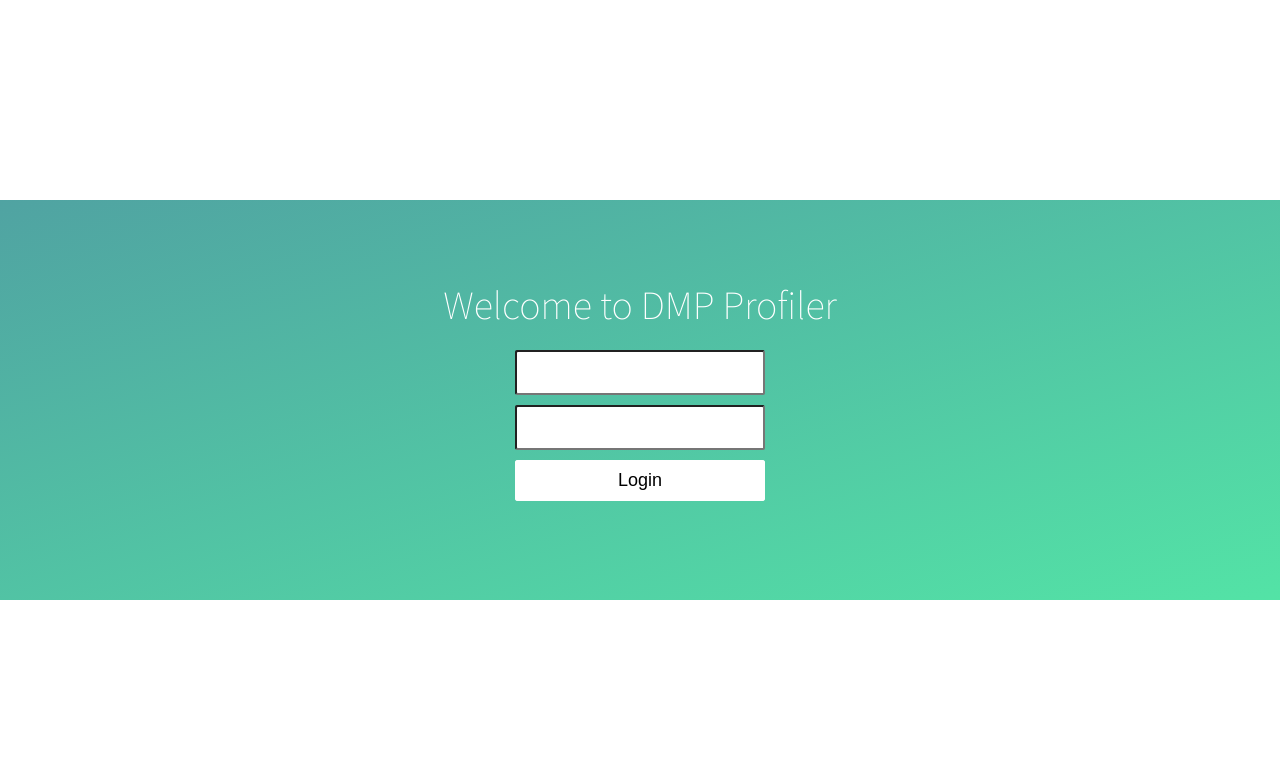
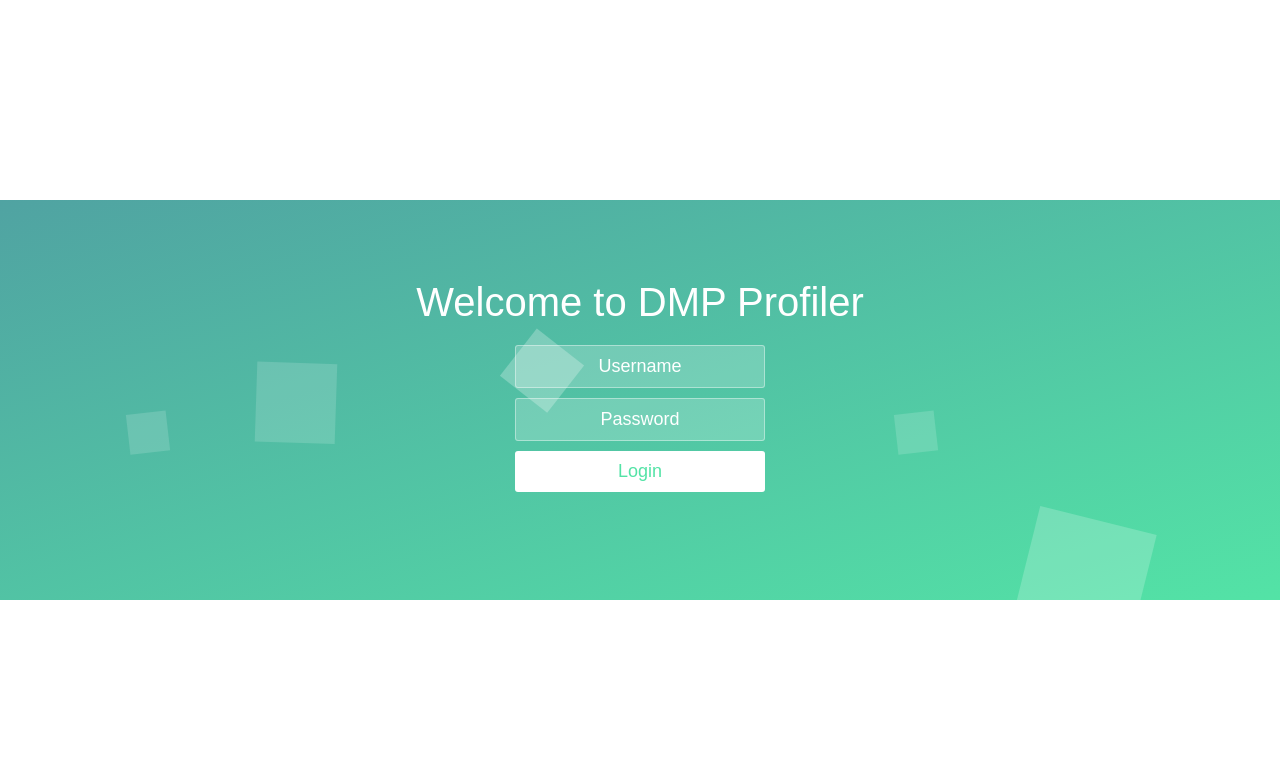
Before and after one commit to od-erdene/cprofiler, a Flask app: template app/templates/login.html in a window 1280 px wide. Shown: the top 759 px of the page. Run offline with Flask 2, Linux system fonts and the light colour scheme; the template is opened without the code that fills it, so the values that code supplies are empty; parts of the project's set-up code (start-up, migrations or seed data) failed here and were passed over; some libraries are stand-ins or nearby versions; some web fonts are replaced.

Commit message:
fix login html

```diff
--- a/app/main.py
+++ b/app/main.py
@@ -32,6 +32,7 @@
 # it to the caller however you choose.
 @cprofiler.route('/login', methods=['POST'])
 def login():
+    print("test")
     if not request.is_json:
         return jsonify({"msg": "Missing JSON in request"}), 400
 
--- a/app/static/login.css
+++ b/app/static/login.css
@@ -1,51 +1,158 @@
-@import url(https://fonts.googleapis.com/css?family=Source+Sans+Pro:200,300);
-
-@prim: #53e3a6;
-
-*{
+/* cyrillic-ext */
+@font-face {
+font-family: 'Source Sans Pro';
+font-style: normal;
+font-weight: 200;
+src: local('Source Sans Pro ExtraLight'), local('SourceSansPro-ExtraLight'), url(https://fonts.gstatic.com/s/sourcesanspro/v13/6xKydSBYKcSV-LCoeQqfX1RYOo3i94_wmhdu3cOWxy40.woff2) format('woff2');
+unicode-range: U+0460-052F, U+1C80-1C88, U+20B4, U+2DE0-2DFF, U+A640-A69F, U+FE2E-FE2F;
+}
+/* cyrillic */
+@font-face {
+font-family: 'Source Sans Pro';
+font-style: normal;
+font-weight: 200;
+src: local('Source Sans Pro ExtraLight'), local('SourceSansPro-ExtraLight'), url(https://fonts.gstatic.com/s/sourcesanspro/v13/6xKydSBYKcSV-LCoeQqfX1RYOo3i94_wkxdu3cOWxy40.woff2) format('woff2');
+unicode-range: U+0400-045F, U+0490-0491, U+04B0-04B1, U+2116;
+}
+/* greek-ext */
+@font-face {
+font-family: 'Source Sans Pro';
+font-style: normal;
+font-weight: 200;
+src: local('Source Sans Pro ExtraLight'), local('SourceSansPro-ExtraLight'), url(https://fonts.gstatic.com/s/sourcesanspro/v13/6xKydSBYKcSV-LCoeQqfX1RYOo3i94_wmxdu3cOWxy40.woff2) format('woff2');
+unicode-range: U+1F00-1FFF;
+}
+/* greek */
+@font-face {
+font-family: 'Source Sans Pro';
+font-style: normal;
+font-weight: 200;
+src: local('Source Sans Pro ExtraLight'), local('SourceSansPro-ExtraLight'), url(https://fonts.gstatic.com/s/sourcesanspro/v13/6xKydSBYKcSV-LCoeQqfX1RYOo3i94_wlBdu3cOWxy40.woff2) format('woff2');
+unicode-range: U+0370-03FF;
+}
+/* vietnamese */
+@font-face {
+font-family: 'Source Sans Pro';
+font-style: normal;
+font-weight: 200;
+src: local('Source Sans Pro ExtraLight'), local('SourceSansPro-ExtraLight'), url(https://fonts.gstatic.com/s/sourcesanspro/v13/6xKydSBYKcSV-LCoeQqfX1RYOo3i94_wmBdu3cOWxy40.woff2) format('woff2');
+unicode-range: U+0102-0103, U+0110-0111, U+0128-0129, U+0168-0169, U+01A0-01A1, U+01AF-01B0, U+1EA0-1EF9, U+20AB;
+}
+/* latin-ext */
+@font-face {
+font-family: 'Source Sans Pro';
+font-style: normal;
+font-weight: 200;
+src: local('Source Sans Pro ExtraLight'), local('SourceSansPro-ExtraLight'), url(https://fonts.gstatic.com/s/sourcesanspro/v13/6xKydSBYKcSV-LCoeQqfX1RYOo3i94_wmRdu3cOWxy40.woff2) format('woff2');
+unicode-range: U+0100-024F, U+0259, U+1E00-1EFF, U+2020, U+20A0-20AB, U+20AD-20CF, U+2113, U+2C60-2C7F, U+A720-A7FF;
+}
+/* latin */
+@font-face {
+font-family: 'Source Sans Pro';
+font-style: normal;
+font-weight: 200;
+src: local('Source Sans Pro ExtraLight'), local('SourceSansPro-ExtraLight'), url(https://fonts.gstatic.com/s/sourcesanspro/v13/6xKydSBYKcSV-LCoeQqfX1RYOo3i94_wlxdu3cOWxw.woff2) format('woff2');
+unicode-range: U+0000-00FF, U+0131, U+0152-0153, U+02BB-02BC, U+02C6, U+02DA, U+02DC, U+2000-206F, U+2074, U+20AC, U+2122, U+2191, U+2193, U+2212, U+2215, U+FEFF, U+FFFD;
+}
+/* cyrillic-ext */
+@font-face {
+font-family: 'Source Sans Pro';
+font-style: normal;
+font-weight: 300;
+src: local('Source Sans Pro Light'), local('SourceSansPro-Light'), url(https://fonts.gstatic.com/s/sourcesanspro/v13/6xKydSBYKcSV-LCoeQqfX1RYOo3ik4zwmhdu3cOWxy40.woff2) format('woff2');
+unicode-range: U+0460-052F, U+1C80-1C88, U+20B4, U+2DE0-2DFF, U+A640-A69F, U+FE2E-FE2F;
+}
+/* cyrillic */
+@font-face {
+font-family: 'Source Sans Pro';
+font-style: normal;
+font-weight: 300;
+src: local('Source Sans Pro Light'), local('SourceSansPro-Light'), url(https://fonts.gstatic.com/s/sourcesanspro/v13/6xKydSBYKcSV-LCoeQqfX1RYOo3ik4zwkxdu3cOWxy40.woff2) format('woff2');
+unicode-range: U+0400-045F, U+0490-0491, U+04B0-04B1, U+2116;
+}
+/* greek-ext */
+@font-face {
+font-family: 'Source Sans Pro';
+font-style: normal;
+font-weight: 300;
+src: local('Source Sans Pro Light'), local('SourceSansPro-Light'), url(https://fonts.gstatic.com/s/sourcesanspro/v13/6xKydSBYKcSV-LCoeQqfX1RYOo3ik4zwmxdu3cOWxy40.woff2) format('woff2');
+unicode-range: U+1F00-1FFF;
+}
+/* greek */
+@font-face {
+font-family: 'Source Sans Pro';
+font-style: normal;
+font-weight: 300;
+src: local('Source Sans Pro Light'), local('SourceSansPro-Light'), url(https://fonts.gstatic.com/s/sourcesanspro/v13/6xKydSBYKcSV-LCoeQqfX1RYOo3ik4zwlBdu3cOWxy40.woff2) format('woff2');
+unicode-range: U+0370-03FF;
+}
+/* vietnamese */
+@font-face {
+font-family: 'Source Sans Pro';
+font-style: normal;
+font-weight: 300;
+src: local('Source Sans Pro Light'), local('SourceSansPro-Light'), url(https://fonts.gstatic.com/s/sourcesanspro/v13/6xKydSBYKcSV-LCoeQqfX1RYOo3ik4zwmBdu3cOWxy40.woff2) format('woff2');
+unicode-range: U+0102-0103, U+0110-0111, U+0128-0129, U+0168-0169, U+01A0-01A1, U+01AF-01B0, U+1EA0-1EF9, U+20AB;
+}
+/* latin-ext */
+@font-face {
+font-family: 'Source Sans Pro';
+font-style: normal;
+font-weight: 300;
+src: local('Source Sans Pro Light'), local('SourceSansPro-Light'), url(https://fonts.gstatic.com/s/sourcesanspro/v13/6xKydSBYKcSV-LCoeQqfX1RYOo3ik4zwmRdu3cOWxy40.woff2) format('woff2');
+unicode-range: U+0100-024F, U+0259, U+1E00-1EFF, U+2020, U+20A0-20AB, U+20AD-20CF, U+2113, U+2C60-2C7F, U+A720-A7FF;
+}
+/* latin */
+@font-face {
+font-family: 'Source Sans Pro';
+font-style: normal;
+font-weight: 300;
+src: local('Source Sans Pro Light'), local('SourceSansPro-Light'), url(https://fonts.gstatic.com/s/sourcesanspro/v13/6xKydSBYKcSV-LCoeQqfX1RYOo3ik4zwlxdu3cOWxw.woff2) format('woff2');
+unicode-range: U+0000-00FF, U+0131, U+0152-0153, U+02BB-02BC, U+02C6, U+02DA, U+02DC, U+2000-206F, U+2074, U+20AC, U+2122, U+2191, U+2193, U+2212, U+2215, U+FEFF, U+FFFD;
+}
+* {
 box-sizing: border-box;
 margin: 0;
 padding: 0;
-
 font-weight: 300;
 }
-
-body{
+body {
 font-family: 'Source Sans Pro', sans-serif;
 color: white;
 font-weight: 300;
-
-    ::-webkit-input-placeholder { /* WebKit browsers */
+}
+body ::-webkit-input-placeholder {
+/* WebKit browsers */
 font-family: 'Source Sans Pro', sans-serif;
-        color:    white;
+color: white;
 font-weight: 300;
 }
-    :-moz-placeholder { /* Mozilla Firefox 4 to 18 */
+body :-moz-placeholder {
+/* Mozilla Firefox 4 to 18 */
 font-family: 'Source Sans Pro', sans-serif;
-        color:    white;
-        opacity:  1;
+color: white;
+opacity: 1;
 font-weight: 300;
 }
-    ::-moz-placeholder { /* Mozilla Firefox 19+ */
+body ::-moz-placeholder {
+/* Mozilla Firefox 19+ */
 font-family: 'Source Sans Pro', sans-serif;
-        color:    white;
-        opacity:  1;
+color: white;
+opacity: 1;
 font-weight: 300;
 }
-    :-ms-input-placeholder { /* Internet Explorer 10+ */
+body :-ms-input-placeholder {
+/* Internet Explorer 10+ */
 font-family: 'Source Sans Pro', sans-serif;
-        color:    white;
+color: white;
 font-weight: 300;
 }
-}
-
-.wrapper{
+.wrapper {
 background: #50a3a2;
 background: -webkit-linear-gradient(top left, #50a3a2 0%, #53e3a6 100%);
 background: -moz-linear-gradient(top left, #50a3a2 0%, #53e3a6 100%);
 background: -o-linear-gradient(top left, #50a3a2 0%, #53e3a6 100%);
 background: linear-gradient(to bottom right, #50a3a2 0%, #53e3a6 100%);
-
 position: absolute;
 top: 50%;
 left: 0;
@@ -53,195 +160,160 @@
 height: 400px;
 margin-top: -200px;
 overflow: hidden;
-
-    &.form-success{
-        .container{
-            h1{
+}
+.wrapper.form-success .container h1 {
 transform: translateY(85px);
 }
-        }
-    }
-}
-
-.container{
+.container {
 max-width: 600px;
 margin: 0 auto;
 padding: 80px 0;
 height: 400px;
 text-align: center;
-
-    h1{
+}
+.container h1 {
 font-size: 40px;
 transition-duration: 1s;
 transition-timing-function: ease-in-put;
 font-weight: 200;
 }
-}
-
-form{
+form {
 padding: 20px 0;
 position: relative;
 z-index: 2;
-
-    input{
-        display: block;
+}
+form input {
 appearance: none;
 outline: 0;
-        border: 1px solid fade(white, 40%);
-        background-color: fade(white, 20%);
+border: 1px solid rgba(255, 255, 255, 0.4);
+background-color: rgba(255, 255, 255, 0.2);
 width: 250px;
-
 border-radius: 3px;
 padding: 10px 15px;
 margin: 0 auto 10px auto;
 display: block;
 text-align: center;
 font-size: 18px;
-
 color: white;
-
 transition-duration: 0.25s;
 font-weight: 300;
-
-        &:hover{
-            background-color: fade(white, 40%);
 }
-
-        &:focus{
+form input:hover {
+background-color: rgba(255, 255, 255, 0.4);
+}
+form input:focus {
 background-color: white;
 width: 300px;
-
-            color: @prim;
+color: #53e3a6;
 }
-    }
-
-    button{
+form button {
 appearance: none;
 outline: 0;
 background-color: white;
 border: 0;
 padding: 10px 15px;
-        color: @prim;
+color: #53e3a6;
 border-radius: 3px;
 width: 250px;
 cursor: pointer;
 font-size: 18px;
 transition-duration: 0.25s;
-
-        &:hover{
-            background-color: rgb(245, 247, 249);
 }
+form button:hover {
+background-color: #f5f7f9;
 }
-}
-
-.bg-bubbles{
+.bg-bubbles {
 position: absolute;
 top: 0;
 left: 0;
 width: 100%;
 height: 100%;
-
 z-index: 1;
-
-    li{
+}
+.bg-bubbles li {
 position: absolute;
 list-style: none;
 display: block;
 width: 40px;
 height: 40px;
-        background-color: fade(white, 15%);
+background-color: rgba(255, 255, 255, 0.15);
 bottom: -160px;
-
 -webkit-animation: square 25s infinite;
-        animation:         square 25s infinite;
-
+animation: square 25s infinite;
 -webkit-transition-timing-function: linear;
 transition-timing-function: linear;
-
-        &:nth-child(1){
+}
+.bg-bubbles li:nth-child(1) {
 left: 10%;
 }
-
-        &:nth-child(2){
+.bg-bubbles li:nth-child(2) {
 left: 20%;
-
 width: 80px;
 height: 80px;
-
 animation-delay: 2s;
 animation-duration: 17s;
 }
-
-        &:nth-child(3){
+.bg-bubbles li:nth-child(3) {
 left: 25%;
 animation-delay: 4s;
 }
-
-        &:nth-child(4){
+.bg-bubbles li:nth-child(4) {
 left: 40%;
 width: 60px;
 height: 60px;
-
 animation-duration: 22s;
-
-            background-color: fade(white, 25%);
+background-color: rgba(255, 255, 255, 0.25);
 }
-
-        &:nth-child(5){
+.bg-bubbles li:nth-child(5) {
 left: 70%;
 }
-
-        &:nth-child(6){
+.bg-bubbles li:nth-child(6) {
 left: 80%;
 width: 120px;
 height: 120px;
-
 animation-delay: 3s;
-            background-color: fade(white, 20%);
+background-color: rgba(255, 255, 255, 0.2);
 }
-
-        &:nth-child(7){
+.bg-bubbles li:nth-child(7) {
 left: 32%;
 width: 160px;
 height: 160px;
-
 animation-delay: 7s;
 }
-
-        &:nth-child(8){
+.bg-bubbles li:nth-child(8) {
 left: 55%;
 width: 20px;
 height: 20px;
-
 animation-delay: 15s;
 animation-duration: 40s;
 }
-
-        &:nth-child(9){
+.bg-bubbles li:nth-child(9) {
 left: 25%;
 width: 10px;
 height: 10px;
-
 animation-delay: 2s;
 animation-duration: 40s;
-            background-color: fade(white, 30%);
+background-color: rgba(255, 255, 255, 0.3);
 }
-
-        &:nth-child(10){
+.bg-bubbles li:nth-child(10) {
 left: 90%;
 width: 160px;
 height: 160px;
-
 animation-delay: 11s;
 }
+@-webkit-keyframes square {
+0% {
+	transform: translateY(0);
+}
+100% {
+	transform: translateY(-700px) rotate(600deg);
 }
 }
-
-@-webkit-keyframes square {
-  0%   { transform: translateY(0); }
-  100% { transform: translateY(-700px) rotate(600deg); }
+@keyframes square {
+0% {
+	transform: translateY(0);
 }
-@keyframes square {
-  0%   { transform: translateY(0); }
-  100% { transform: translateY(-700px) rotate(600deg); }
+100% {
+	transform: translateY(-700px) rotate(600deg);
 }
+}
--- a/app/templates/login.html
+++ b/app/templates/login.html
@@ -6,13 +6,20 @@
     <link rel="shortcut icon" href="{{url_for('cprofiler.static', filename='favicon.ico')}}" type="image/x-icon">
     <!-- <link rel="icon" href="/favicon.ico" type="image/x-icon"> -->
     <link rel="stylesheet" type="text/css" href="static/login.css">
+    <script src="//ajax.googleapis.com/ajax/libs/jquery/2.1.4/jquery.min.js"></script>
     <script>
-      $("#login-button").click(function(event){
-                event.preventDefault();
-
-            $('form').fadeOut(500);
-            $('.wrapper').addClass('form-success');
-        });
+      function login(){
+          $.ajax({
+            url: "http://127.0.0.1:5000/cprofiler/login",
+            type: "POST",
+            dataType: "json",
+            data: {
+                username: $("#username").val(),
+                password: $("#password").val()
+            }
+          }).then(data => console.log('data : ', data),
+          error => console.log('Error : ', error));
+      };
     </script>
   </head>
   <body>
@@ -21,9 +28,9 @@
             <h1>Welcome to DMP Profiler</h1>
 
             <form class="form">
-                <input type="text" placeholder="Username">
-                <input type="password" placeholder="Password">
-                <button type="submit" id="login-button">Login</button>
+                <input type="text" placeholder="Username" id="username" required>
+                <input type="password" placeholder="Password" id="password" required>
+                <button type="submit" onclick="login()">Login</button>
             </form>
         </div>
 
@@ -42,28 +49,3 @@
     </div>
   </body>
 </html>
-
-<div class="wrapper">
-    <div class="container">
-        <h1>Welcome to DMP Profiler</h1>
-
-        <form class="form">
-            <input type="text" placeholder="Username">
-            <input type="password" placeholder="Password">
-            <button type="submit" id="login-button">Login</button>
-        </form>
-    </div>
-
-    <ul class="bg-bubbles">
-        <li></li>
-        <li></li>
-        <li></li>
-        <li></li>
-        <li></li>
-        <li></li>
-        <li></li>
-        <li></li>
-        <li></li>
-        <li></li>
-    </ul>
-</div>
```
Lines whose indentation alone changed are shown as unchanged.
